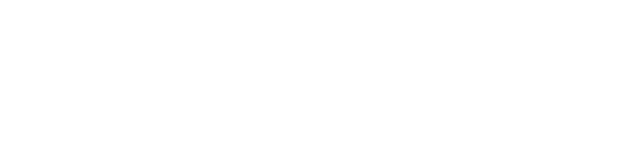
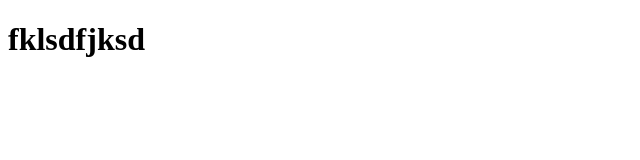
Before and after one commit to AfzalKhan-AI/Ecommerce-Website, a plain HTML site: page index.html in a window 1280 px wide. Shown: the whole page, without its empty margins (0-640 px from the left). Drawn offline with Linux system fonts and the light colour scheme.

Commit message:
working on

```diff
--- a/index.html
+++ b/index.html
@@ -6,6 +6,6 @@
     <title>Flipkart2.0</title>
 </head>
 <body>
-
+        <h1>fklsdfjksd</h1>
 </body>
 </html>
```
